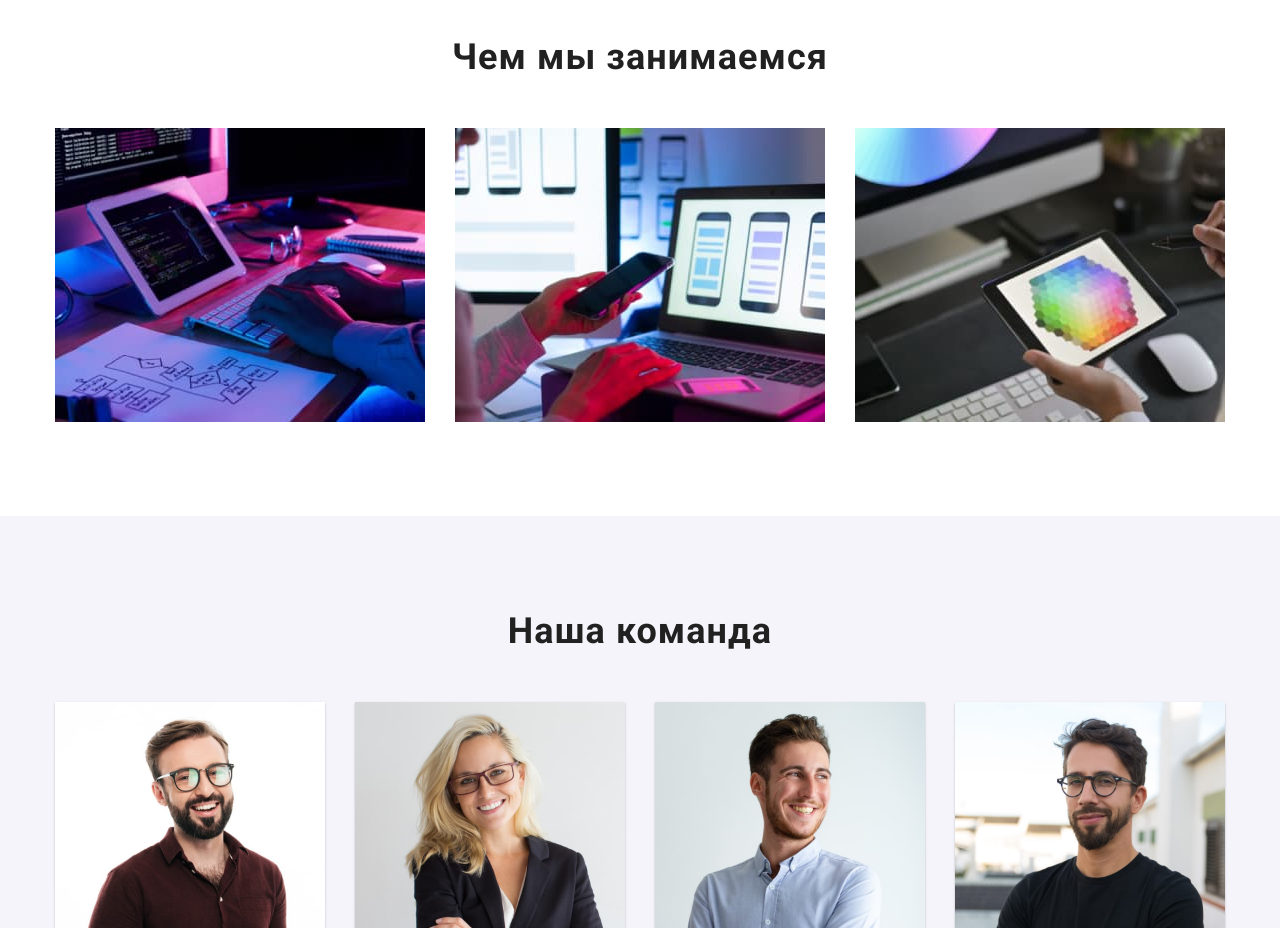
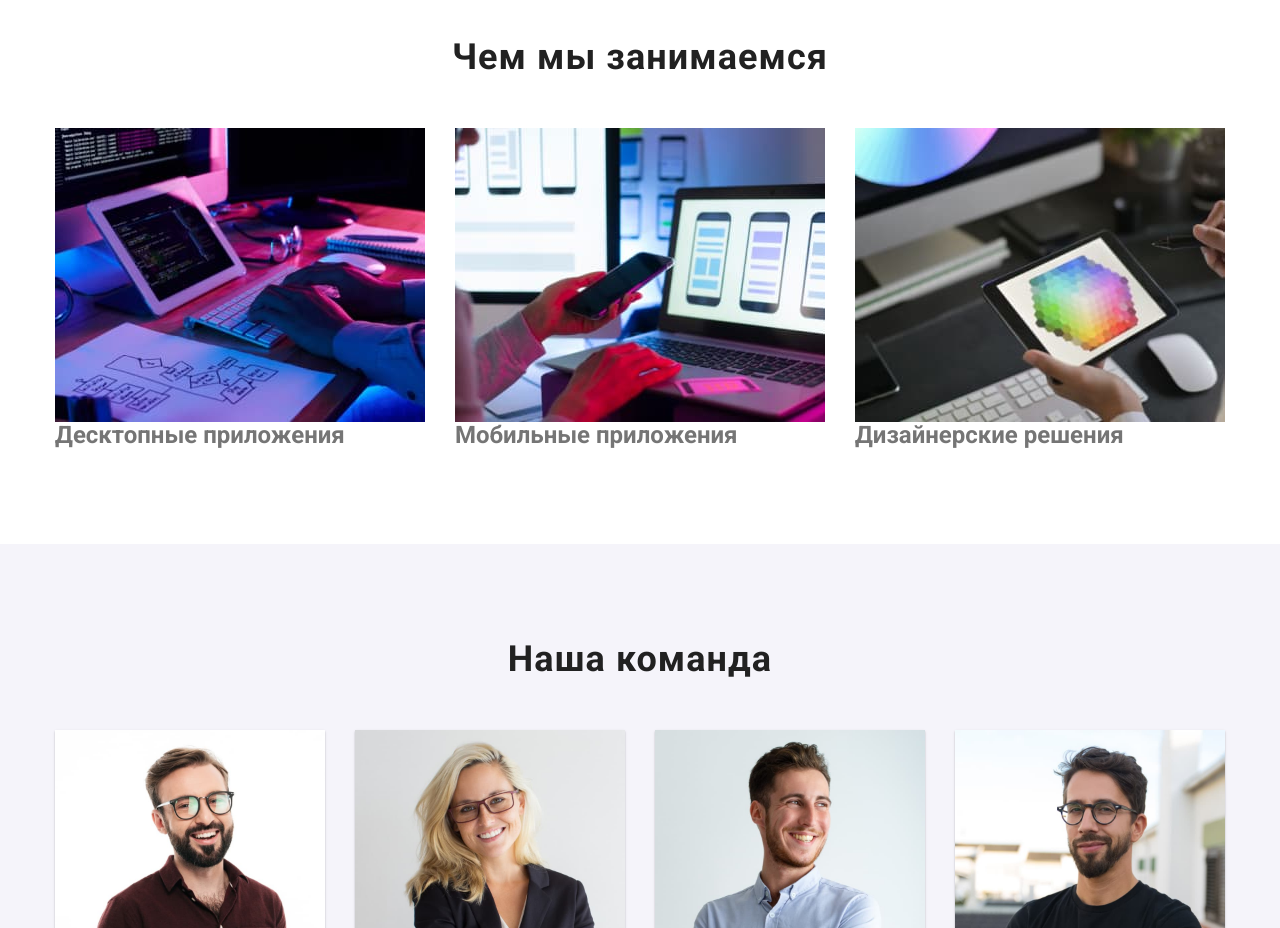
Before and after one commit to anvomm/goit-markup-hw-05, a plain HTML site: page index.html in a window 1280 px wide. Shown: the part 1080-2008 px from the top of the page. Drawn offline with nearby package versions, Linux system fonts and the light colour scheme.

Commit message:
добавляет заголовки к секции "чем мы занимаемся"

```diff
--- a/index.html
+++ b/index.html
@@ -93,9 +93,15 @@
             <div class="container">
                 <h2 class="work-title">Чем мы занимаемся</h2>
                 <ul class="work-list list">
-                    <li class="work-list-item"><img src="./images/main_page/work_1.jpg" alt="програмист работает за компьютером" width="370" height="294"></li>
-                    <li class="work-list-item"><img src="./images/main_page/work_2.jpg" alt="дизайнер создаёт мобильное приложение" width="370" height="294"></li>
-                    <li class="work-list-item"><img src="./images/main_page/work_3.jpg" alt="веб-дизайнер выбирает цвет на планшете" width="370" height="294"></li>
+                    <li class="work-list-item"><img class="dog" src="./images/main_page/work_1.jpg" alt="програмист работает за компьютером" width="370" height="294">
+                        <h2 class="work-list-item-title">Десктопные приложения</h2>
+                    </li>
+                    <li class="work-list-item"><img src="./images/main_page/work_2.jpg" alt="дизайнер создаёт мобильное приложение" width="370" height="294">
+                        <h2 class="work-list-item-title">Мобильные приложения</h2>
+                    </li>
+                    <li class="work-list-item"><img src="./images/main_page/work_3.jpg" alt="веб-дизайнер выбирает цвет на планшете" width="370" height="294">
+                        <h2 class="work-list-item-title">Дизайнерские решения</h2>
+                    </li>
                 </ul>
             </div>
         </section>
```
